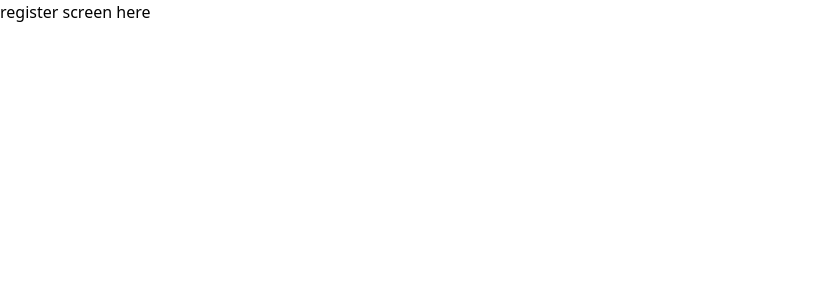
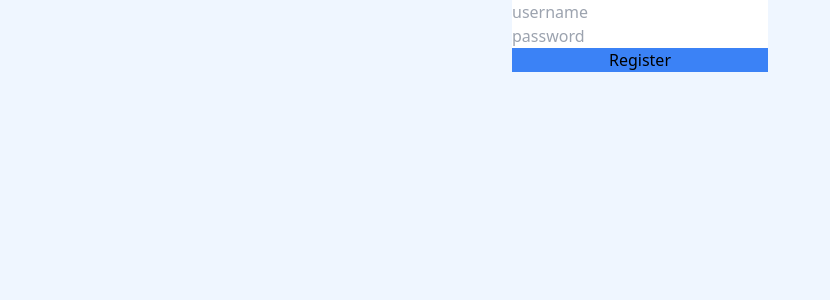
Before and after one commit to kbenavides1312/mern-chat, a React (Vite) app in the folder frontend/client/: page / in a window 1280 px wide. Shown: the top 300 px of the page, without its empty margins (0-830 px from the left). Built offline with nearby package versions, Linux system fonts and the light colour scheme.

Commit message:
aspectos de color

```diff
--- a/frontend/client/src/Register.jsx
+++ b/frontend/client/src/Register.jsx
@@ -1,5 +1,11 @@
 export default function Register() {
     return(
-        <div>register screen here</div>
+        <div className="bg-blue-50 h-screen">
+            <form className="w-64 mx-auto">
+                <input type="text" placeholder="username"className="block w-full"/>
+                <input type="password" placeholder="password"className="block w-full"/>
+                <button className="bg-blue-500 tex-white block w-full">Register</button>
+            </form>
+        </div>
     );
 }
```
